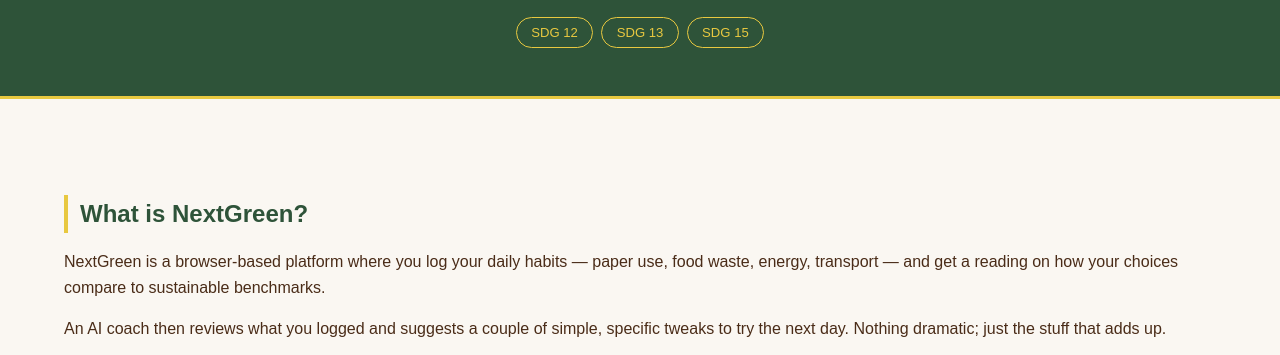
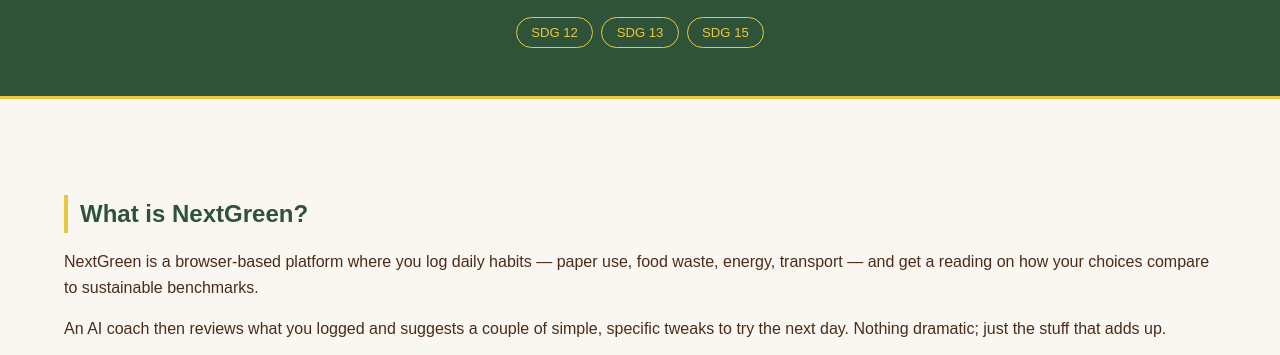
Before and after one commit to Gallutio/next_green, a website: page about.html in a window 1280 px wide. Shown: the part 375-730 px from the top of the page. Drawn offline with Linux system fonts and the light colour scheme.

Commit message:
finalized content portions and moved to appropriate website portions

```diff
--- a/about.html
+++ b/about.html
@@ -24,7 +24,7 @@
     <main>
         <section class="container">
             <h2 class="section-title">What is NextGreen?</h2>
-            <p>NextGreen is a browser-based platform where you log your daily habits &mdash; paper use, food waste, energy, transport &mdash; and get a reading on how your choices compare to sustainable benchmarks.</p>
+            <p>NextGreen is a browser-based platform where you log daily habits &mdash; paper use, food waste, energy, transport &mdash; and get a reading on how your choices compare to sustainable benchmarks.</p>
             <p>An AI coach then reviews what you logged and suggests a couple of simple, specific tweaks to try the next day. Nothing dramatic; just the stuff that adds up.</p>
             <div class="info-cards">
                 <a class="info-card" href="chat.html">
```
